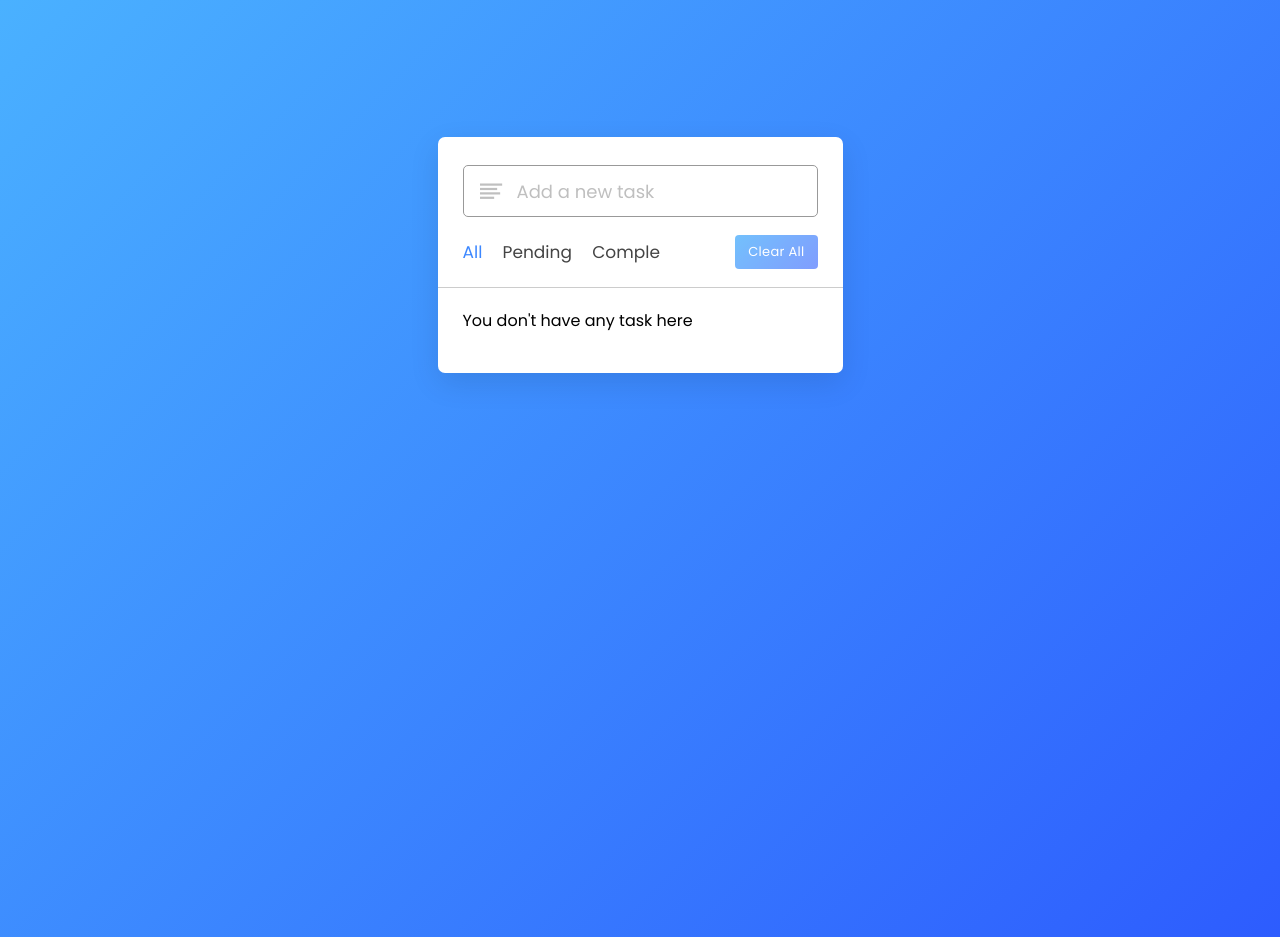
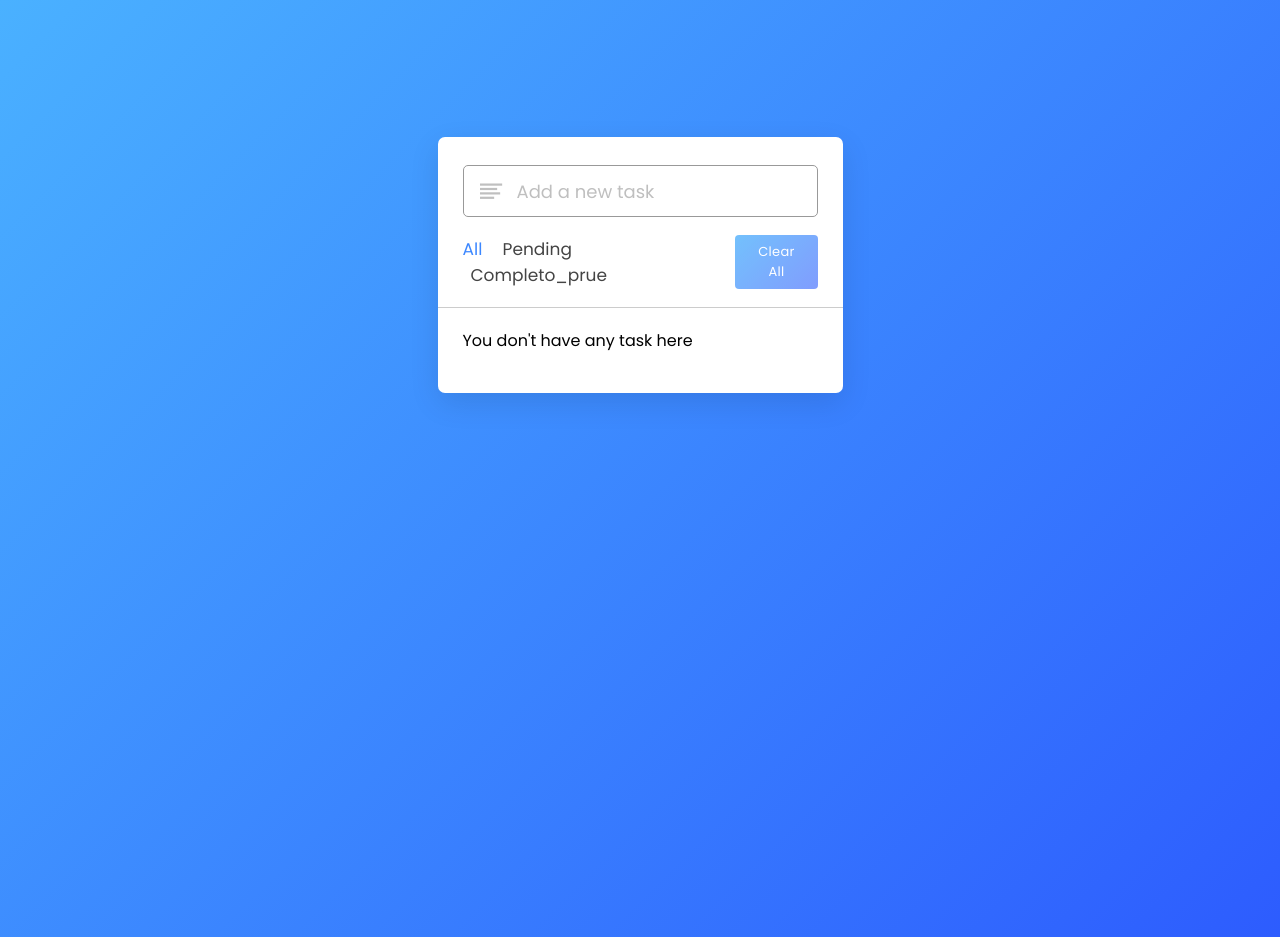
Before and after one commit to JordyRetana/angie, a plain HTML site: page index.html in a window 1280 px wide. Drawn offline with nearby package versions, Linux system fonts and the light colour scheme.

Commit message:
Update index.html

```diff
--- a/index.html
+++ b/index.html
@@ -19,7 +19,7 @@
         <div class="filters">
           <span class="active" id="all">All</span>
           <span id="pending">Pending</span>
-          <span id="completed">Comple</span>
+          <span id="completed">Completo_prue</span>
         </div>
         <button class="clear-btn">Clear All</button>
       </div>
```
